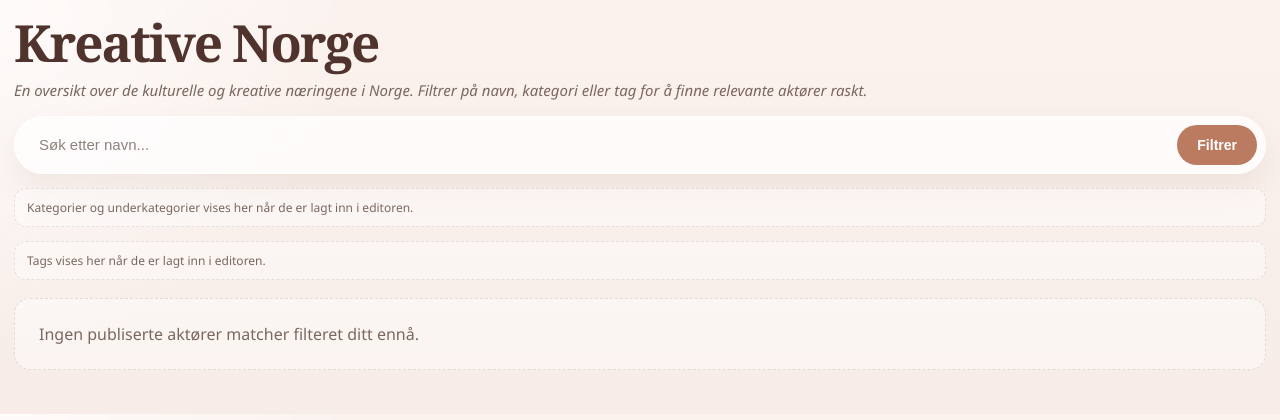
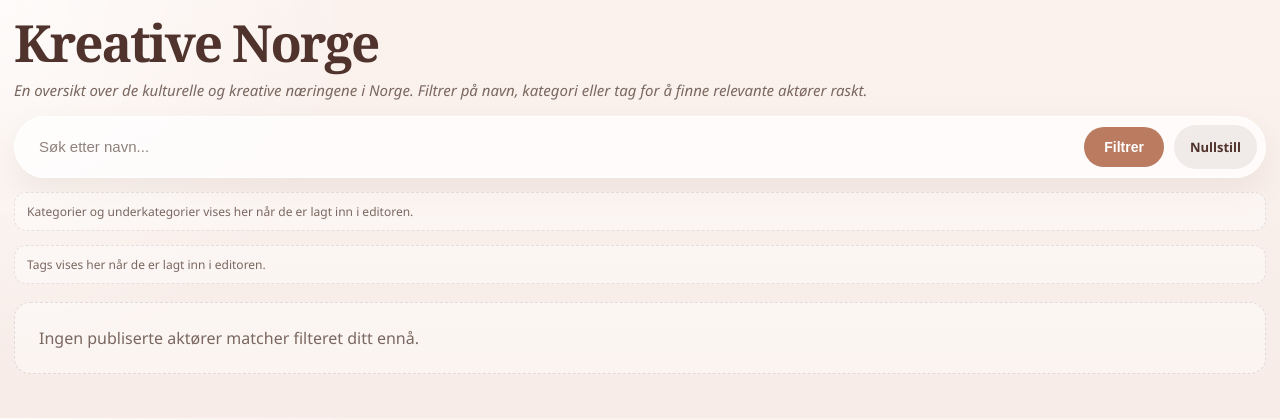
Before and after one commit to fredrik-stack/kreative-norge-crm, a Django app: page /public/actors/ in a window 1280 px wide. Shown: the top 420 px of the page. Run offline with Django 5.2, Linux system fonts and the light colour scheme; data that the repository does not hold is empty; parts of the project's set-up code (start-up, migrations or seed data) failed here and were passed over.

Commit message:
Fix public title link and search reset behavior

```diff
--- a/crm/templates/crm/public_actor_list.html
+++ b/crm/templates/crm/public_actor_list.html
@@ -61,9 +61,9 @@
     }
 
     .title-link {
+      display: inline-block;
       color: inherit;
       text-decoration: none;
-      width: fit-content;
     }
 
     .hero-copy {
@@ -115,6 +115,21 @@
     .search-shell button:hover {
       transform: translateY(-1px);
       background: #ae6f55;
+    }
+
+    .search-reset {
+      display: inline-flex;
+      align-items: center;
+      justify-content: center;
+      min-height: 44px;
+      padding: 0 16px;
+      border-radius: 999px;
+      text-decoration: none;
+      color: var(--ink);
+      background: rgba(79, 51, 44, 0.08);
+      font-size: 13px;
+      font-weight: 700;
+      white-space: nowrap;
     }
 
     .carousel {
@@ -396,7 +411,7 @@
 <body>
   <main>
     <section class="hero">
-      <a class="title-link" href="/public/actors/"><h1>Kreative Norge</h1></a>
+      <h1><a class="title-link" href="/public/actors/">Kreative Norge</a></h1>
       <p class="hero-copy">En oversikt over de kulturelle og kreative næringene i Norge. Filtrer på navn, kategori eller tag for å finne relevante aktører raskt.</p>
 
       <form method="get" action="/public/actors/">
@@ -406,6 +421,7 @@
           {% if selected_category %}<input type="hidden" name="category" value="{{ selected_category }}" />{% endif %}
           {% if selected_subcategory %}<input type="hidden" name="subcategory" value="{{ selected_subcategory }}" />{% endif %}
           <button type="submit">Filtrer</button>
+          <a class="search-reset" href="/public/actors/">Nullstill</a>
         </div>
       </form>
 
@@ -477,14 +493,19 @@
       const input = document.getElementById("actor-search");
       if (!input) return;
 
+      let lastValue = input.value;
+
       function resetIfCleared() {
-        if (input.value === "") {
-          window.location.href = "/public/actors/";
+        if (lastValue !== "" && input.value === "") {
+          window.location.assign("/public/actors/");
         }
+        lastValue = input.value;
       }
 
       input.addEventListener("search", resetIfCleared);
       input.addEventListener("input", resetIfCleared);
+      input.addEventListener("change", resetIfCleared);
+      input.addEventListener("keyup", resetIfCleared);
     })();
   </script>
 </body>
```
